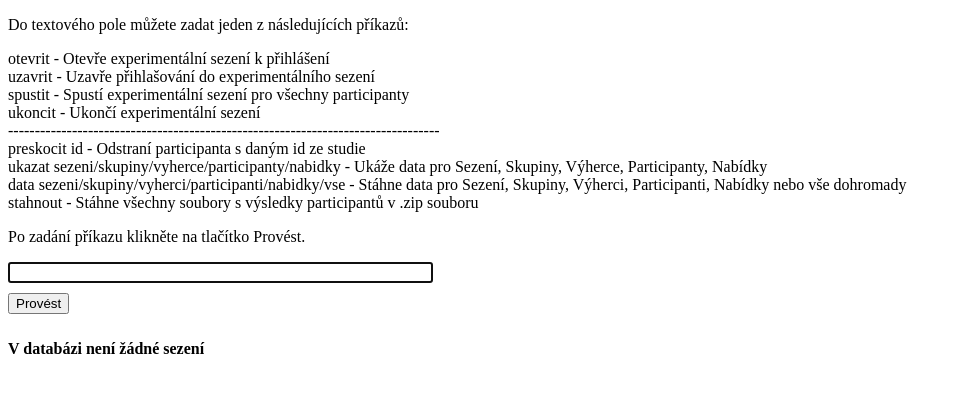
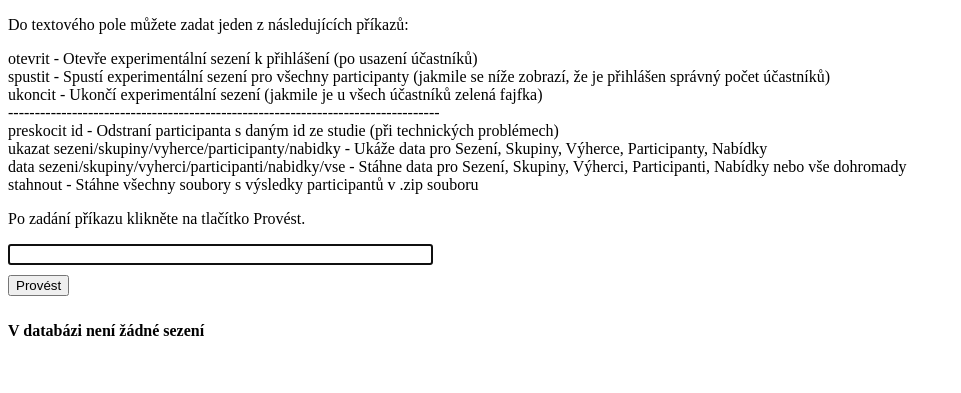
Before and after one commit to bahniks/TACR_video_study1_backend, a Django app: page /administrace/ in a window 1280 px wide. Shown: the top 393 px of the page, without its empty margins (0-961 px from the left). Run offline with Django 4.2, Linux system fonts and the light colour scheme; the visitor is signed in with stand-in values (Sample User, id 1); data that the repository does not hold is empty.

Commit message:
update of the web interface

```diff
--- a/backend/selection/models.py
+++ b/backend/selection/models.py
@@ -53,6 +53,7 @@ class Participant(models.Model):
     session = models.IntegerField(default=0)
     finished = models.BooleanField(default=False, null=True)
     reward = models.IntegerField(default=0)
+    time = models.DateTimeField(auto_now=True)
     #filename = models.FileField(upload_to='results')
     #frame = models.IntegerField(default=0)
 
--- a/backend/selection/templates/index.html
+++ b/backend/selection/templates/index.html
@@ -20,12 +20,11 @@
         <p>
             <p>Do textového pole můžete zadat jeden z následujících příkazů:</p>
             <p>
-                otevrit - Otevře experimentální sezení k přihlášení<br>
-                uzavrit - Uzavře přihlašování do experimentálního sezení<br>
-                spustit - Spustí experimentální sezení pro všechny participanty<br>
-                ukoncit - Ukončí experimentální sezení<br>
+                otevrit - Otevře experimentální sezení k přihlášení (po usazení účastníků)<br>
+                spustit - Spustí experimentální sezení pro všechny participanty (jakmile se níže zobrazí, že je přihlášen správný počet účastníků)<br>
+                ukoncit - Ukončí experimentální sezení (jakmile je u všech účastníků zelená fajfka)<br>
                 ---------------------------------------------------------------------------------<br>
-                preskocit id - Odstraní participanta s daným id ze studie<br>
+                preskocit id - Odstraní participanta s daným id ze studie (při technických problémech)<br>
                 ukazat sezeni/skupiny/vyherce/participanty/nabidky - Ukáže data pro Sezení, Skupiny, Výherce, Participanty, Nabídky<br>
                 data sezeni/skupiny/vyherci/participanti/nabidky/vse - Stáhne data pro Sezení, Skupiny, Výherci, Participanti, Nabídky nebo vše dohromady<br>
                 stahnout - Stáhne všechny soubory s výsledky participantů v .zip souboru
--- a/backend/selection/views.py
+++ b/backend/selection/views.py
@@ -463,7 +463,7 @@ def administration(request):
                 info = "Přihlášeno {} participantů do sezení {}, které nebylo zatím spuštěno".format(numberOfParticipants, currentSession.session_number)
             elif status == "ongoing":
                 info = "Probíhá sezení {} s {} participanty".format(currentSession.session_number, numberOfParticipants)
-                parts = Participant.objects.filter(session = currentSession.session_number, finished = True)
+                parts = Participant.objects.filter(session = currentSession.session_number, finished = True).order_by("time")
                 for part in parts:
                     files = os.listdir(results_path())
                     filePresent = any(part.participant_id in file for file in files)
```
Also changed, not shown: backend/selection/migrations/0012_participant_time.py (added).
